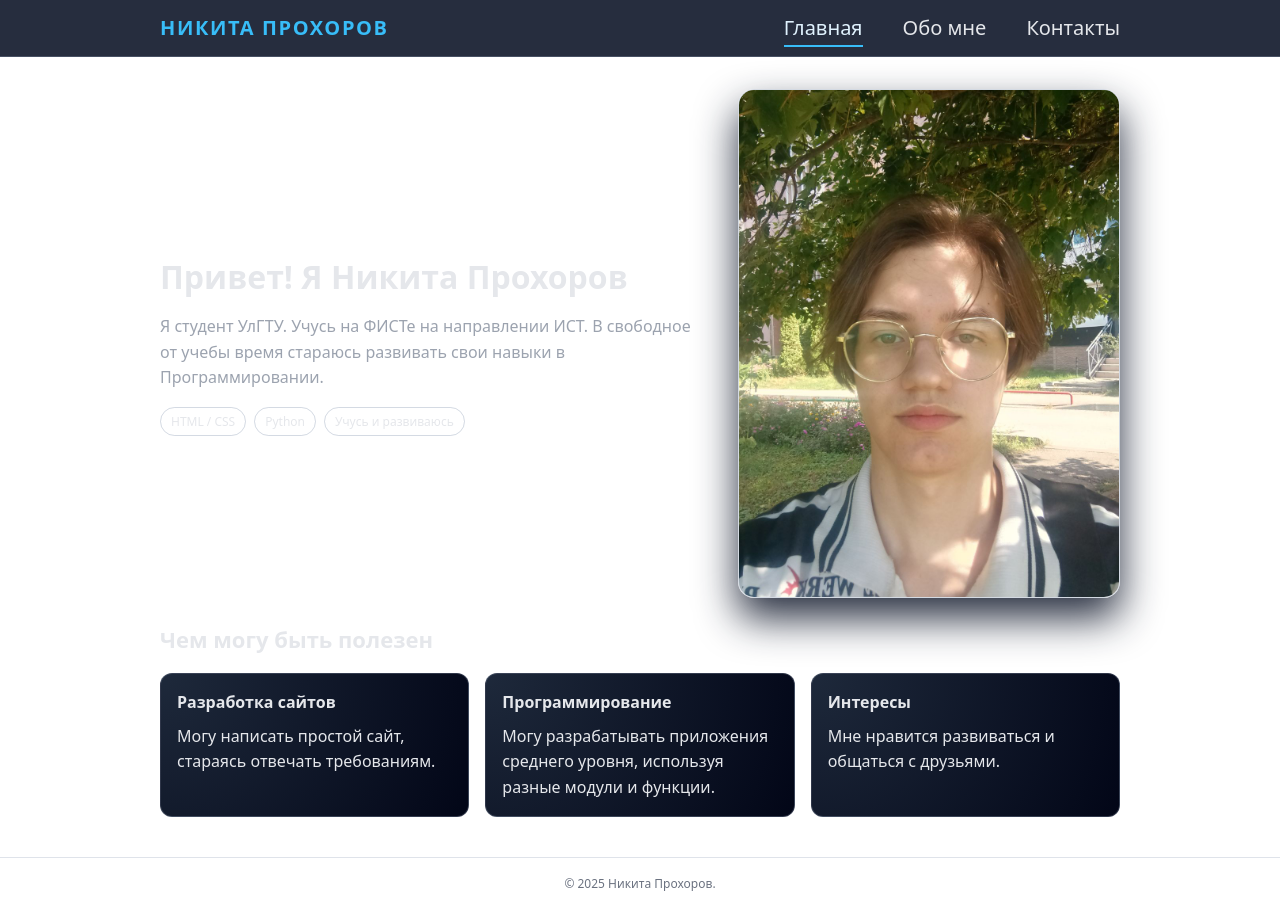
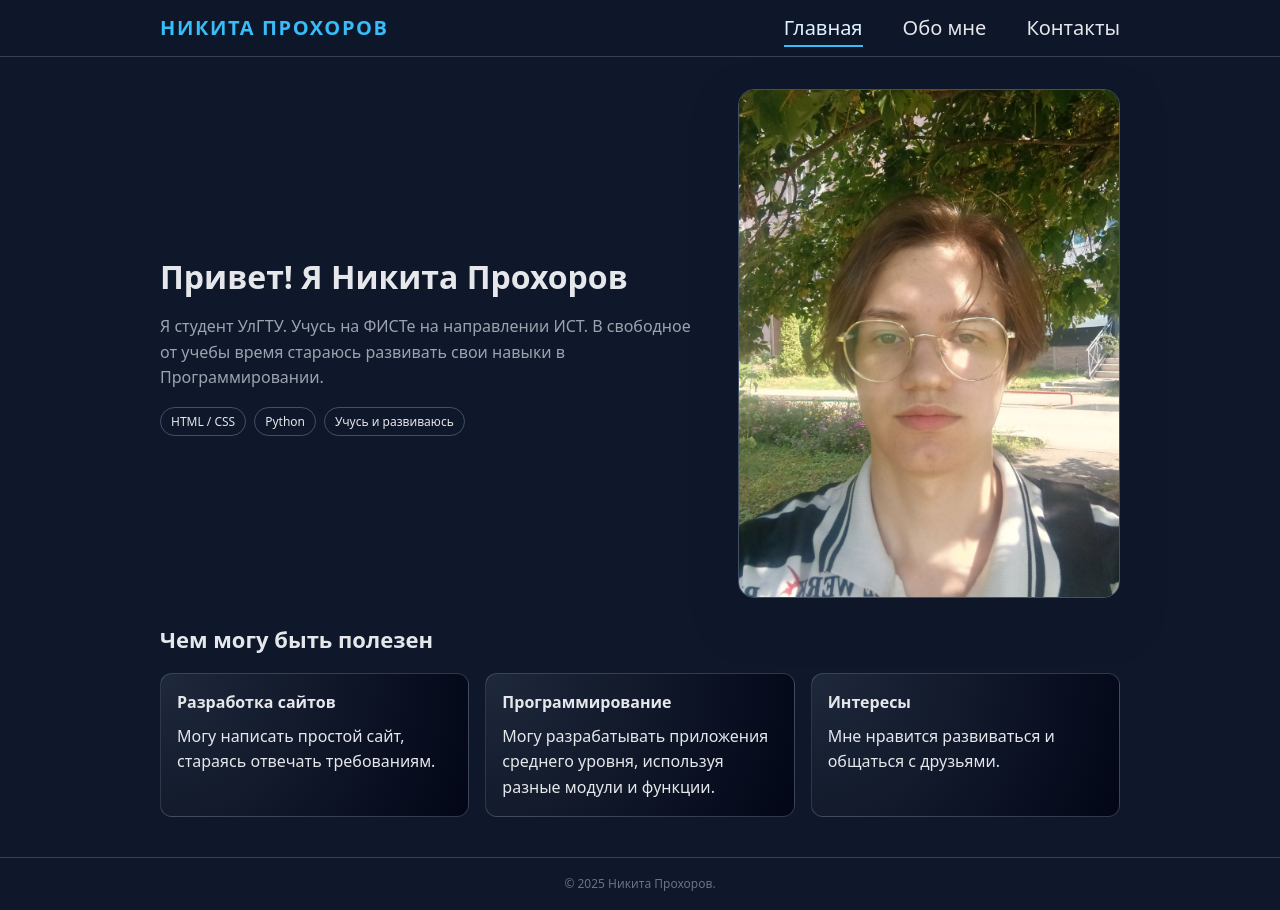
Before and after one commit to prohor-n/AiSD, a Flask app: page / in a window 1280 px wide. Run offline with Flask 3, Linux system fonts and the light colour scheme.

Commit message:
Update style.css

```diff
--- a/сайт визитка/static/css/style.css
+++ b/сайт визитка/static/css/style.css
@@ -6,7 +6,7 @@
 }
 
 body {
-    ##фон сайта background: #0f172a;
+    background: #0f172a;
     color: #e5e7eb;
     line-height: 1.6;
 }
```
